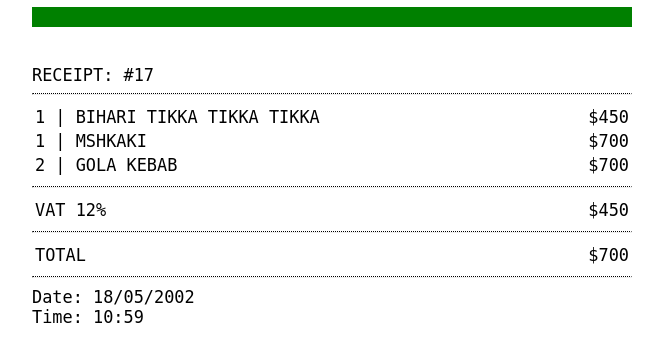
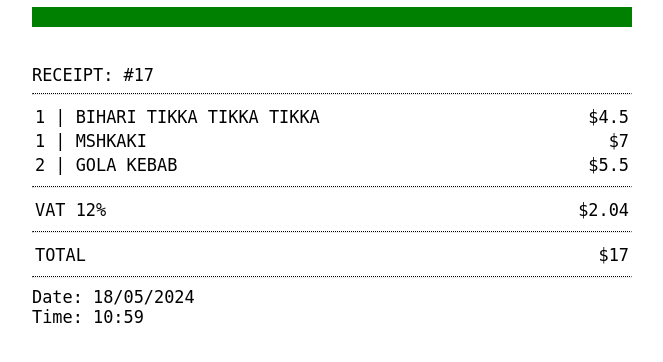
Before and after one commit to MKH-IT/food-ordering-system, a Python web app: template templates/cheque_template.html in a window 1280 px wide. Shown: the part 186-548 px from the top of the page, without its empty margins (308-971 px from the left). Run offline with Jinja, Linux system fonts and the light colour scheme; the template is opened without the code that fills it, so the values that code supplies are empty.

Commit message:
Update readme

```diff
--- a/templates/cheque_template.html
+++ b/templates/cheque_template.html
@@ -48,7 +48,7 @@
             width: 600px;
         }
 
-        .item-price, .nds-price, .total-price {
+        .item-price, .vat-price, .total-price {
             text-align: right;
         }
 
@@ -72,15 +72,15 @@
         <table>
             <tr class="item-row">
                 <td class="item-name">1 | BIHARI TIKKA TIKKA TIKKA</td>
-                <td class="item-price">$450</td>
+                <td class="item-price">$4.5</td>
             </tr>
             <tr class="item-row">
                 <td class="item-name">1 | MSHKAKI</td>
-                <td class="item-price">$700</td>
+                <td class="item-price">$7</td>
             </tr>
             <tr class="item-row">
                 <td class="item-name">2 | GOLA KEBAB</td>
-                <td class="item-price">$700</td>
+                <td class="item-price">$5.5</td>
             </tr>
         </table>
 
@@ -88,7 +88,7 @@
         <table>
             <tr class="item-row">
                 <td class="item-name">VAT 12%</td>
-                <td class="nds-price">$450</td>
+                <td class="vat-price">$2.04</td>
             </tr>
         </table>
 
@@ -96,12 +96,12 @@
         <table>
             <tr class="item-row">
                 <td class="item-name">TOTAL</td>
-                <td class="total-price">$700</td>
+                <td class="total-price">$17</td>
             </tr>
         </table>
 
         <hr class="dotted-line">
-        <p class="date">Date: 18/05/2002</p>
+        <p class="date">Date: 18/05/2024</p>
         <p class="time">Time: 10:59</p>
 
     </div>
```
Also changed, not shown: README.md, images/cheque.png (added), images/tablo.png (renamed from images/image.png).
